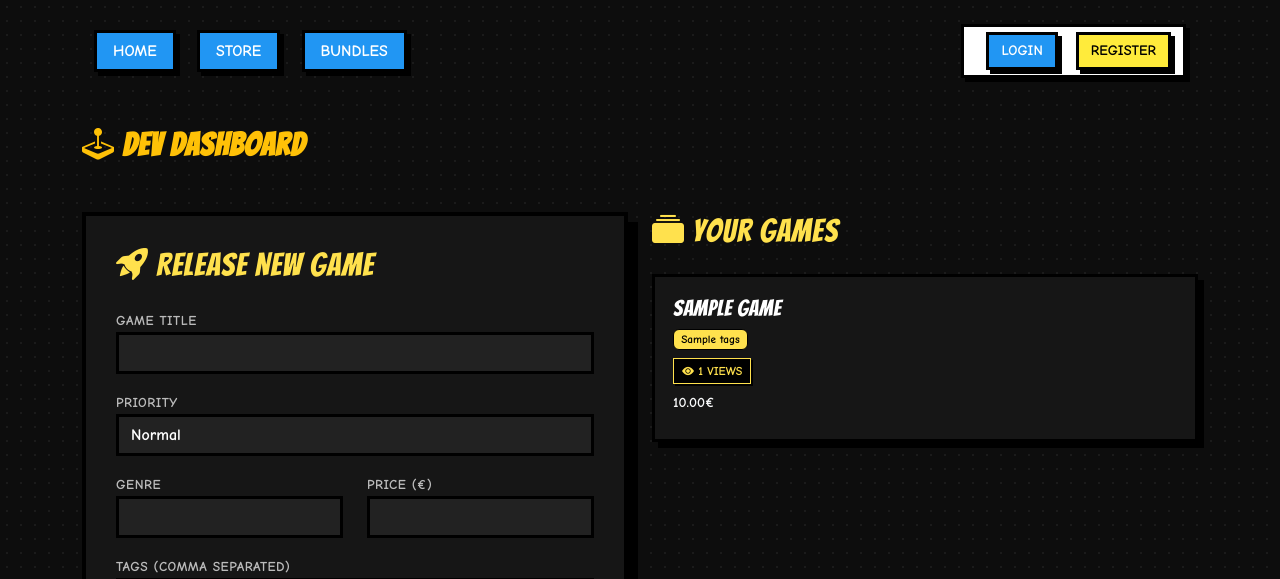
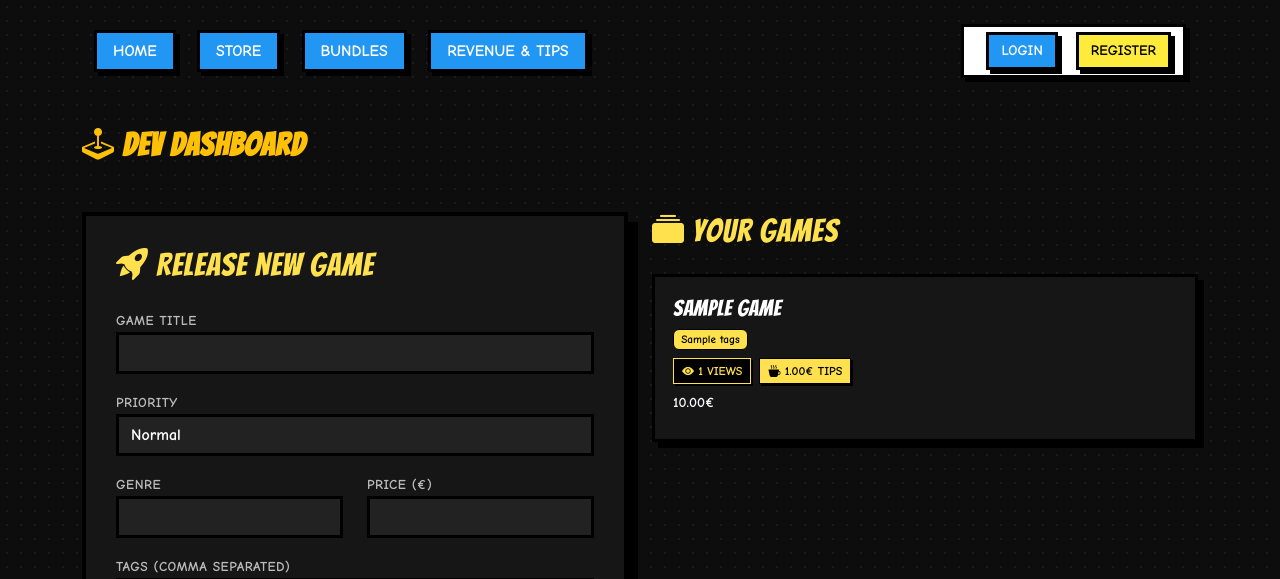
Before and after one commit to DerRealeHier/sqush.io, a Python web app: template templates/admin.html in a window 1280 px wide. Shown: the top 579 px of the page. Run offline with Jinja, Linux system fonts and the light colour scheme; the template is opened without the code that fills it: most values are stand-ins (such as "Sample title", 1, 10 or a date in 2020).

Commit message:
updated dashboard

```diff
--- a/templates/admin.html
+++ b/templates/admin.html
@@ -186,6 +186,7 @@
         <a class="NavBar" href="{{ url_for('home') }}">HOME</a>
         <a class="NavBar ms-3" href="{{ url_for('store_front') }}">STORE</a>
         <a class="NavBar ms-3" href="{{ url_for('developer_bundles') }}">BUNDLES</a>
+        <a class="NavBar ms-3" href="{{ url_for('developer.developer_revenue') }}">REVENUE & TIPS</a>
     </div>
     {% if current_user.is_authenticated %}
     <div class="comic-auth-box">
@@ -286,10 +287,15 @@
                         <span class="badge demo-badge">DEMO LIVE</span>
                         {% endif %}
                     </div>
-                    <div class="mb-2">
+                    <div class="mb-2 d-flex align-items-center gap-2 flex-wrap">
                          <span class="view-count-badge">
                          <i class="bi bi-eye-fill"></i> {{ game.view_count }} Views
                         </span>
+                        {% if game.total_tips and game.total_tips > 0 %}
+                        <span class="view-count-badge" style="background: var(--yellow); color: #000; border: 1px solid #000;">
+                         <i class="bi bi-cup-hot-fill"></i> {{ "%.2f"|format(game.total_tips) }}€ Tips
+                        </span>
+                        {% endif %}
                     </div>
                     <div class="small mb-2">
                         {% if game.is_on_sale %}
```
